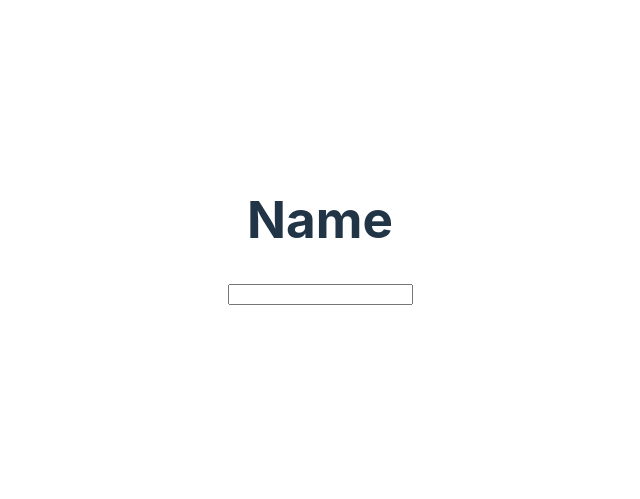
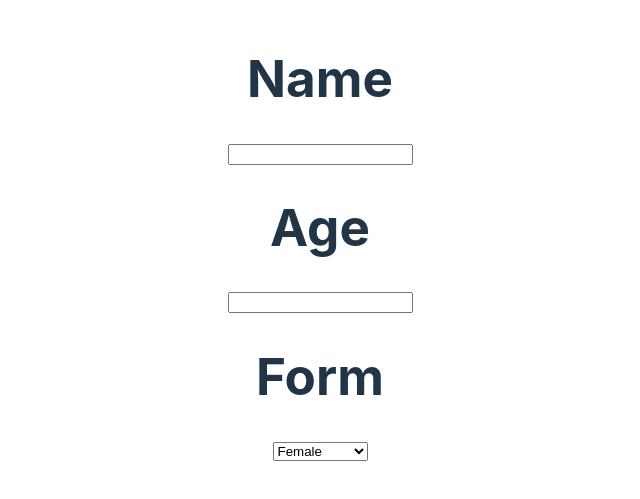
Before and after one commit to HanninenF/Parent-Child-MiniProject, a React (Vite) app: page / in a window 1280 px wide. Shown: the part 161-660 px from the top of the page, without its empty margins (320-960 px from the left). Built offline with nearby package versions, Linux system fonts and the light colour scheme.

Commit message:
SelectAge and Droppdown component Added

```diff
--- a/src/App.tsx
+++ b/src/App.tsx
@@ -1,12 +1,17 @@
 import './App.scss';
 import SelectName from './components/SelectName';
-import MyForm from './components/SelectName';
+import SelectAge from './components/SelectAge';
+import Droppdown from './components/SelectDropdown';
+
 
 function App() {
   return (
     <>
      <SelectName />
-       </>
+     <SelectAge/>
+     <Droppdown/>
+
+    </>
   )
 }
 
--- a/src/components/SelectAge.tsx
+++ b/src/components/SelectAge.tsx
@@ -0,0 +1,18 @@
+import React, { useState } from "react";
+
+export default function SelectAge() {
+
+    const [inputAge, setInputAge] = useState("");
+
+    const handleChangeAge = (e: React.ChangeEvent<HTMLInputElement>) => {
+        setInputAge(e.target.value);
+    };
+
+    return (
+        <div>
+            <h1>Age</h1>
+            <input type="number" onChange={handleChangeAge} value={inputAge}/>
+            <p>{inputAge}</p>
+        </div>
+    );
+}
--- a/src/components/SelectDropdown.tsx
+++ b/src/components/SelectDropdown.tsx
@@ -0,0 +1,14 @@
+
+
+export default function Droppdown() {
+    return (
+        <div>
+            <h1>Form</h1>
+            <select>
+                <option value="Female">Female</option>
+                <option value="Male">Male</option>
+                <option value="Turbo">Transformer</option>
+            </select>
+        </div>
+    );
+}
```
